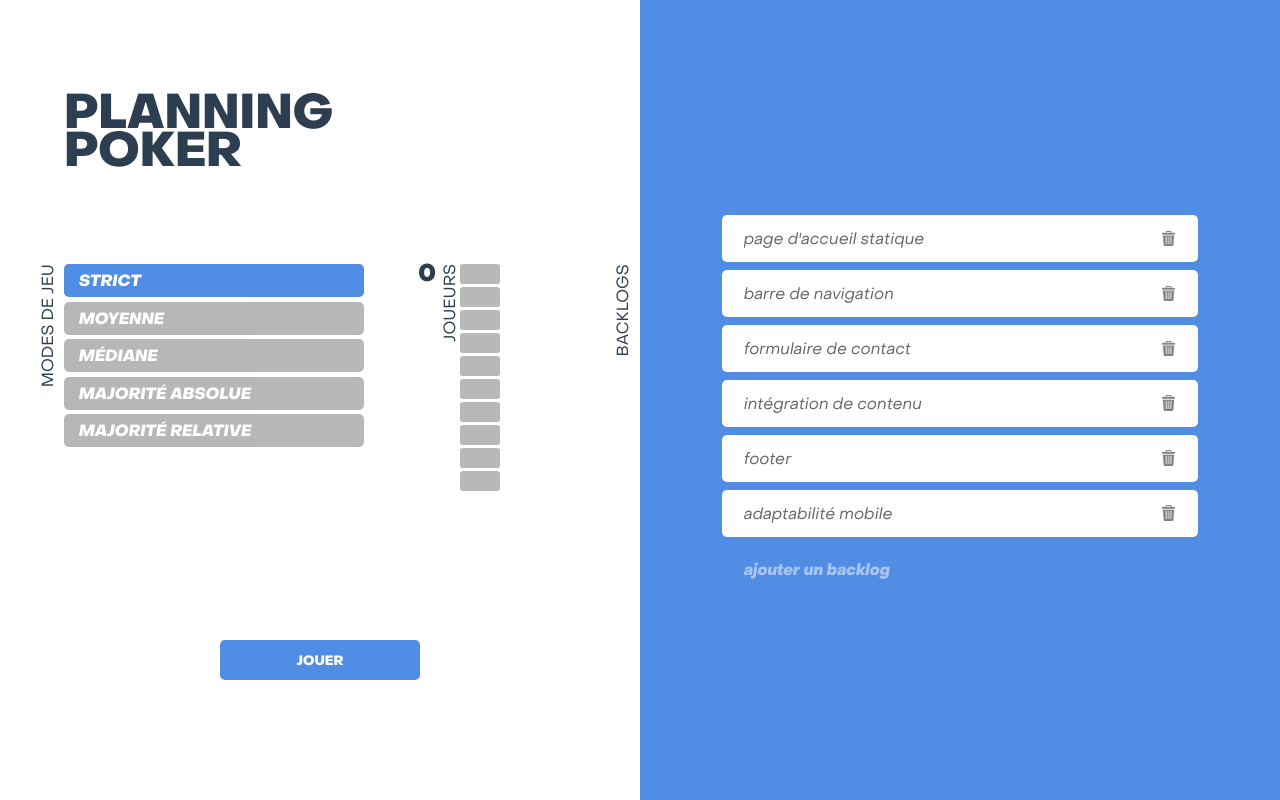
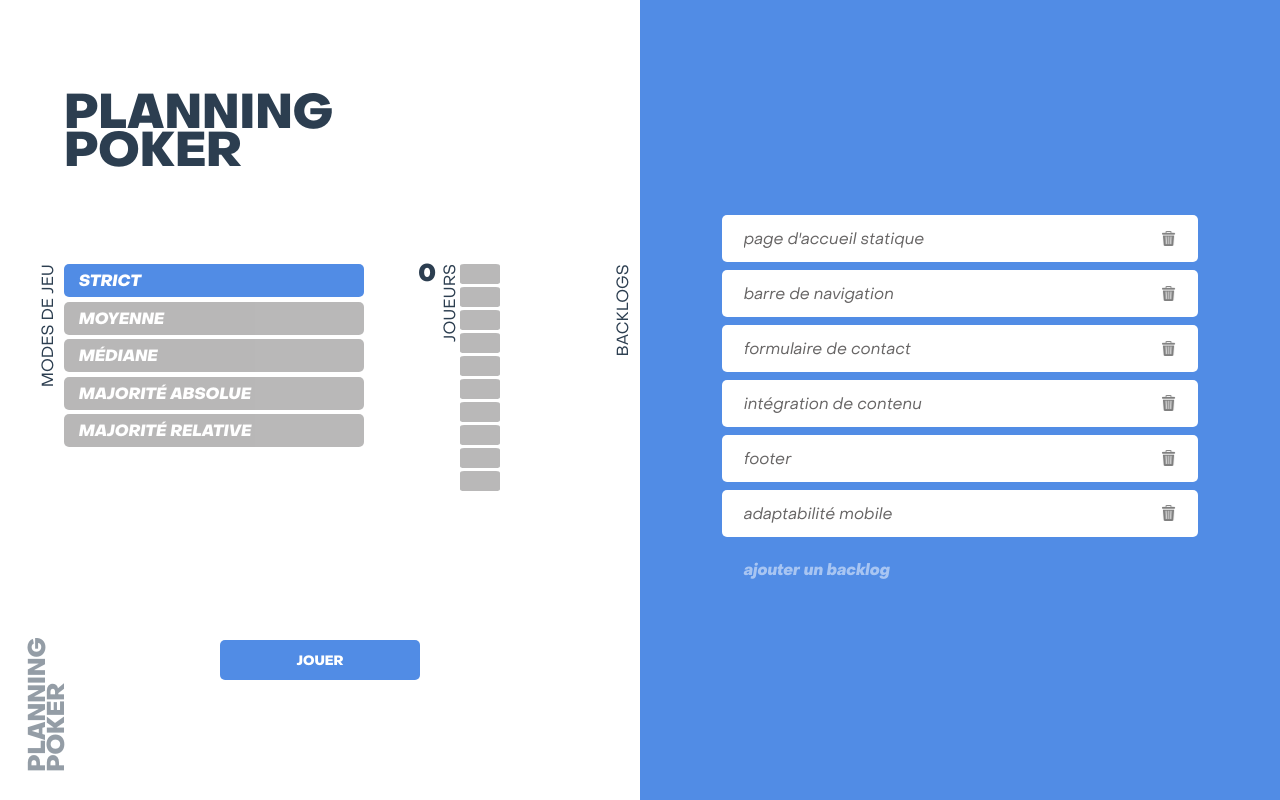
Before and after one commit to MattGuil/CAPI, a Vue app in the folder Sources/front_capi/: page / in a window 1280 px wide. Built offline with nearby package versions, Linux system fonts and the light colour scheme; the HTML template or start-up script is replaced by a standard one.

Commit message:
ajout de la bannière latérale (PLANNING POKER)

```diff
--- a/Sources/front_capi/public/style.css
+++ b/Sources/front_capi/public/style.css
@@ -14,6 +14,7 @@ body {
     font-family: ObjectSans-Regular, Helvetica, Arial, sans-serif;
     font-size: 1rem;
     color: #2c3e50;
+    position: relative;
 }
 
 button {
--- a/Sources/front_capi/src/App.vue
+++ b/Sources/front_capi/src/App.vue
@@ -1,5 +1,6 @@
 <template>
   <router-view id="content"></router-view>
+  <p>PLANNING<br>POKER</p>
 </template>
 
 <script>
@@ -31,4 +32,15 @@ export default {
     src: url('@/assets/fonts/PPObjectSans-Slanted.otf');
 }
 
+p {
+  position: absolute;
+  bottom: 0;
+  left: 0;
+  font-family: ObjectSans-Heavy;
+  line-height: .8;
+  font-size: 1.5rem;
+  transform: translate(-15%, -200%) rotate(-90deg);
+  opacity: .5;
+}
+
 </style>
```
